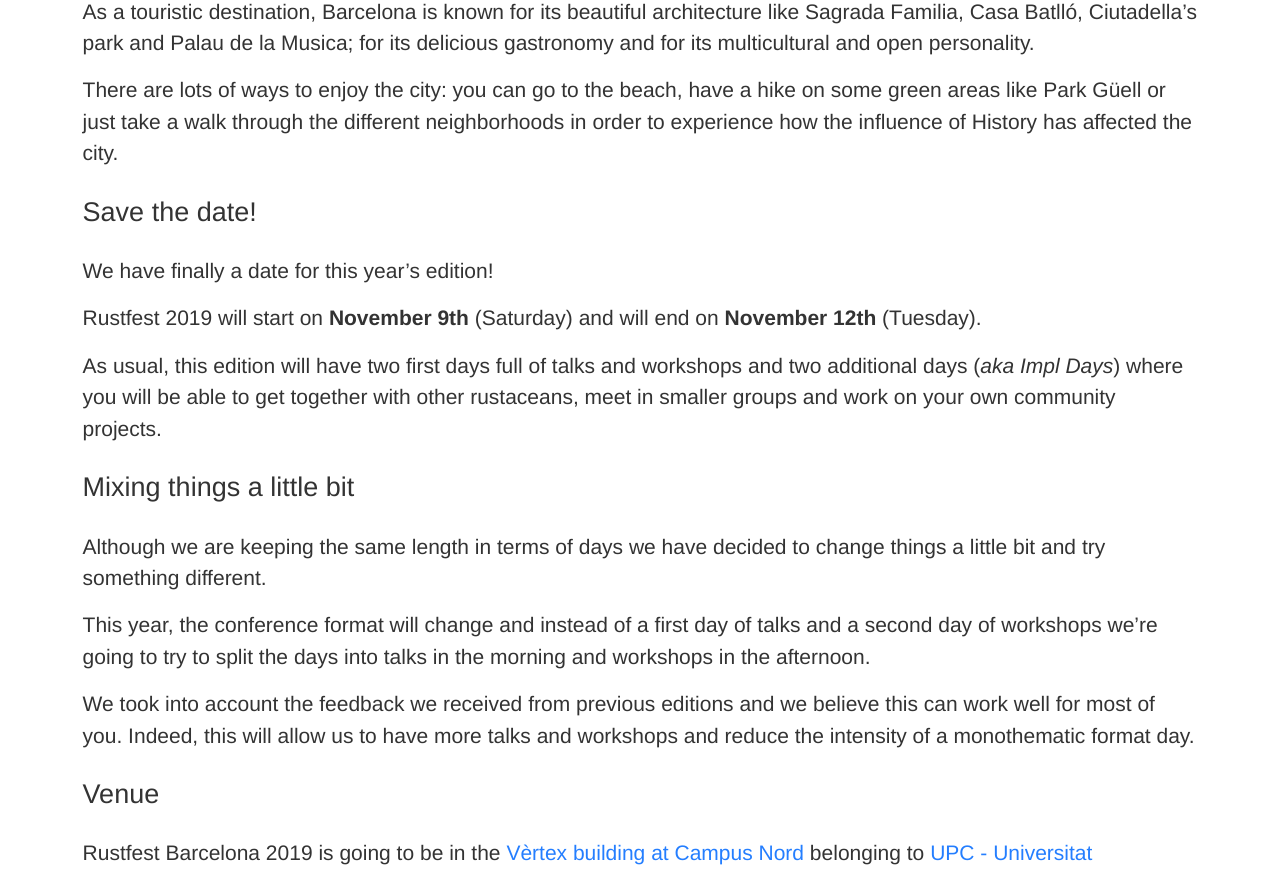
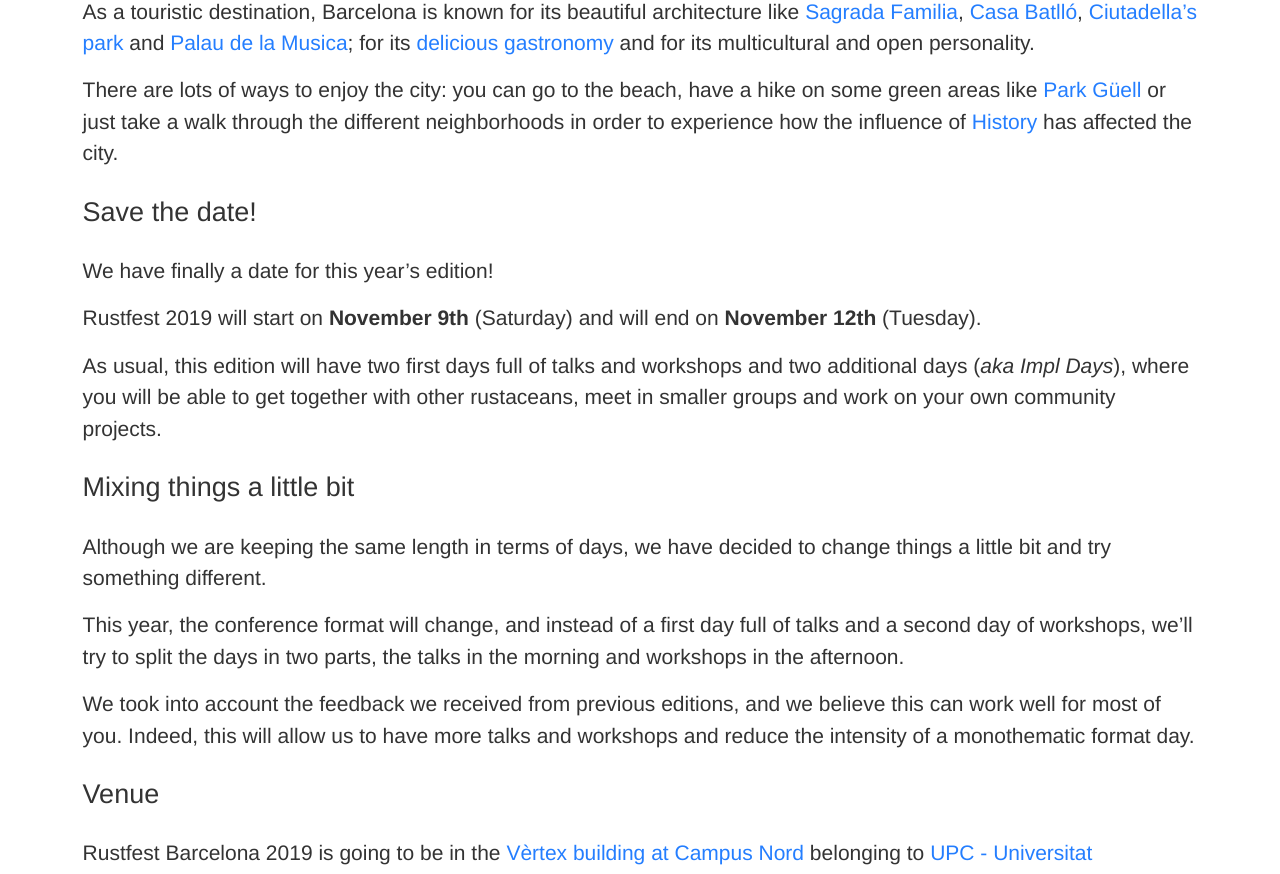
Before and after one commit to RustFestEU/blog.rustfest.eu, a Jekyll site: the page built from _posts/2019-07-12-barcelona-announcement.md, in a window 1280 px wide and 1400 px high, scrolled down 521 px. Shown: the part 260-1134 px from the top of the window. Built offline with Jekyll 4.4.1, drawn with Linux system fonts in a browser that asks for light colours; some of the changed text lies outside the part shown.

Commit message:
Update 2019-07-12-barcelona-announcement.md

```diff
--- a/_posts/2019-07-12-barcelona-announcement.md
+++ b/_posts/2019-07-12-barcelona-announcement.md
@@ -2,13 +2,13 @@
 layout: post
 title: "Barcelona announcement"
 ---
-Barcelona, a sunny city on the Mediterranean sea, capital of Catalonia, the land of *castellers* and *pà amb tomaca*, is considered one of the top tech hubs in Europe as it’s holding more than 1300 startups and generating almost 14000 jobs.
+Barcelona, a sunny city on the Mediterranean sea, the capital of Catalonia, and the land of *castellers* and *pà amb tomaca*, is considered one of the top tech hubs in Europe as it’s holding more than 1300 startups, and generating almost 14000 jobs.
 
 ![Barcelona](/assets/posts/barcelona-city.jpg)
 
-As a touristic destination, Barcelona is known for its beautiful architecture like Sagrada Familia, Casa Batlló, Ciutadella’s park and Palau de la Musica; for its delicious gastronomy and for its multicultural and open personality.
+As a touristic destination, Barcelona is known for its beautiful architecture like [Sagrada Familia](https://en.wikipedia.org/wiki/Sagrada_Fam%C3%ADlia), [Casa Batlló](https://en.wikipedia.org/wiki/Casa_Batll%C3%B3), [Ciutadella’s park](https://en.wikipedia.org/wiki/Parc_de_la_Ciutadella) and [Palau de la Musica](https://en.wikipedia.org/wiki/Palau_de_la_M%C3%BAsica_Catalana); for its [delicious gastronomy](https://en.wikipedia.org/wiki/Catalan_cuisine) and for its multicultural and open personality.
 
-There are lots of ways to enjoy the city: you can go to the beach, have a hike on some green areas like Park Güell or just take a walk through the different neighborhoods in order to experience how the influence of History has affected the city.
+There are lots of ways to enjoy the city: you can go to the beach, have a hike on some green areas like [Park Güell](https://en.wikipedia.org/wiki/Park_G%C3%BCell) or just take a walk through the different neighborhoods in order to experience how the influence of [History](https://en.wikipedia.org/wiki/History_of_Barcelona) has affected the city.
 
 ## Save the date!
 
@@ -16,15 +16,15 @@
 
 Rustfest 2019 will start on **November 9th** (Saturday) and will end on **November 12th** (Tuesday).
 
-As usual, this edition will have two first days full of talks and workshops and two additional days (*aka Impl Days*) where you will be able to get together with other rustaceans, meet in smaller groups and work on your own community projects.
+As usual, this edition will have two first days full of talks and workshops and two additional days (*aka Impl Days*), where you will be able to get together with other rustaceans, meet in smaller groups and work on your own community projects.
 
 ## Mixing things a little bit
 
-Although we are keeping the same length in terms of days we have decided to change things a little bit and try something different.
+Although we are keeping the same length in terms of days, we have decided to change things a little bit and try something different.
 
-This year, the conference format will change and instead of a first day of talks and a second day of workshops we're going to try to split the days into talks in the morning and workshops in the afternoon.
+This year, the conference format will change, and instead of a first day full of talks and a second day of workshops, we'll try to split the days in two parts, the talks in the morning and workshops in the afternoon.
 
-We took into account the feedback we received from previous editions and we believe this can work well for most of you. Indeed, this will allow us to have more talks and workshops and reduce the intensity of a monothematic format day.
+We took into account the feedback we received from previous editions, and we believe this can work well for most of you. Indeed, this will allow us to have more talks and workshops and reduce the intensity of a monothematic format day.
 
 ## Venue
 
@@ -33,21 +33,21 @@
 
 ![Vèrtex Auditorium](/assets/posts/barcelona-vx_auditori.jpg)
 
-We'll be using the two level **Vèrtex auditorium** with capacity for 477 people and access for people with reduced mobility at any of the two levels which we think will make a great venue for the amazing talks we'll be hosting this year. ;D
+We'll be using the two level **Vèrtex auditorium** with capacity for 477 people and access for people with reduced mobility at any of the two levels, which we think will make a great venue for the amazing talks we'll be hosting this year ;D
 
 The workshops and the *Impl Days* will take place in some of the [university's classrooms](https://www.upc.edu/campusnord/ca/espais/aules-vertex) which are fully equipped to host workshops of almost any kind.
 
-We will have also available a chilling area for resting between sessions a quiet room and free childcare service.
+We will also have a chilling area to take some rest between sessions, a quiet room, and free childcare service.
 
-The venue is wheelchair accessible over the lateral street and can be reached easily by public transport. For more information about accesss for people with a disability in Barcelona you can take a look at [this link](https://www.barcelona-tourist-guide.com/en/transport/disabled/access-barcelona-disabled.html).
+The venue is wheelchair accessible over the lateral street, and can be reached easily by public transport. For more information about accesss for people with a disability in Barcelona you can take a look at [this link](https://www.barcelona-tourist-guide.com/en/transport/disabled/access-barcelona-disabled.html).
 
-The best options to get there, if you come from Sants Estació, are the [Av. Pedralbes - Cavallers bus station](https://goo.gl/maps/QeNjywZ749Njur8S8) and the [Av d’Esplugues - Av Pearson bus station](https://www.google.com/url?q=https://www.google.com/maps/dir/Sants%2BEstaci%25C3%25B3,%2BBarcelona/Av%2Bd%27Esplugues%2B-%2BAv%2BPearson,%2B08034%2BBarcelona/@41.386477,2.1192745,15z/data%3D!4m15!4m14!1m5!1m1!1s0x12a4987e1c029355:0xb19606f1fb16429e!2m2!1d2.1409712!2d41.3816151!1m5!1m1!1s0x12a4984e1e97de21:0x992b87b41d670e10!2m2!1d2.111625!2d41.3921394!3e3!5i3!5m1!1e2&sa=D&ust=1562873148055000&usg=AFQjCNE1co3JRi_anes-tAbTSK8FFGFX4g); also there’s a subway option to [Palau Reial station](https://www.google.com/url?q=https://goo.gl/maps/4u1dJbpRUHRrrmxE8&sa=D&ust=1562873148056000&usg=AFQjCNHwY0Vd1hK9hNsxd68fmNxsLdHs1A) if you want a quicker route that will require some walk.
+The best options to get there, if you come from Sants Estació, are the [Av. Pedralbes - Cavallers bus station](https://goo.gl/maps/QeNjywZ749Njur8S8) and the [Av d’Esplugues - Av Pearson bus station](https://www.google.com/url?q=https://www.google.com/maps/dir/Sants%2BEstaci%25C3%25B3,%2BBarcelona/Av%2Bd%27Esplugues%2B-%2BAv%2BPearson,%2B08034%2BBarcelona/@41.386477,2.1192745,15z/data%3D!4m15!4m14!1m5!1m1!1s0x12a4987e1c029355:0xb19606f1fb16429e!2m2!1d2.1409712!2d41.3816151!1m5!1m1!1s0x12a4984e1e97de21:0x992b87b41d670e10!2m2!1d2.111625!2d41.3921394!3e3!5i3!5m1!1e2&sa=D&ust=1562873148055000&usg=AFQjCNE1co3JRi_anes-tAbTSK8FFGFX4g). There is also an option through the subway with an stop at [Palau Reial station](https://www.google.com/url?q=https://goo.gl/maps/4u1dJbpRUHRrrmxE8&sa=D&ust=1562873148056000&usg=AFQjCNHwY0Vd1hK9hNsxd68fmNxsLdHs1A) if you want a quicker route that require walking a bit.
 
 We will update our website soon with more information.
 
 ## Catering
 
-We will provide breakfast, coffee, drinks and lunch (vegan and vegetarian options) for the first two conference days so you don't have to worry about looking for a restaurant.
+We will provide breakfast, coffee, drinks and lunch (vegan and vegetarian options) for the first two conference days, so you don't have to worry about looking for a restaurant.
 
 For the *Impl Days*, it will be up to you to decide where to eat. We'll gather information about some good restaurants in the area and provide a list of options on our website, so you can experience the best of Barcelona's great gastronomy.
 
```
